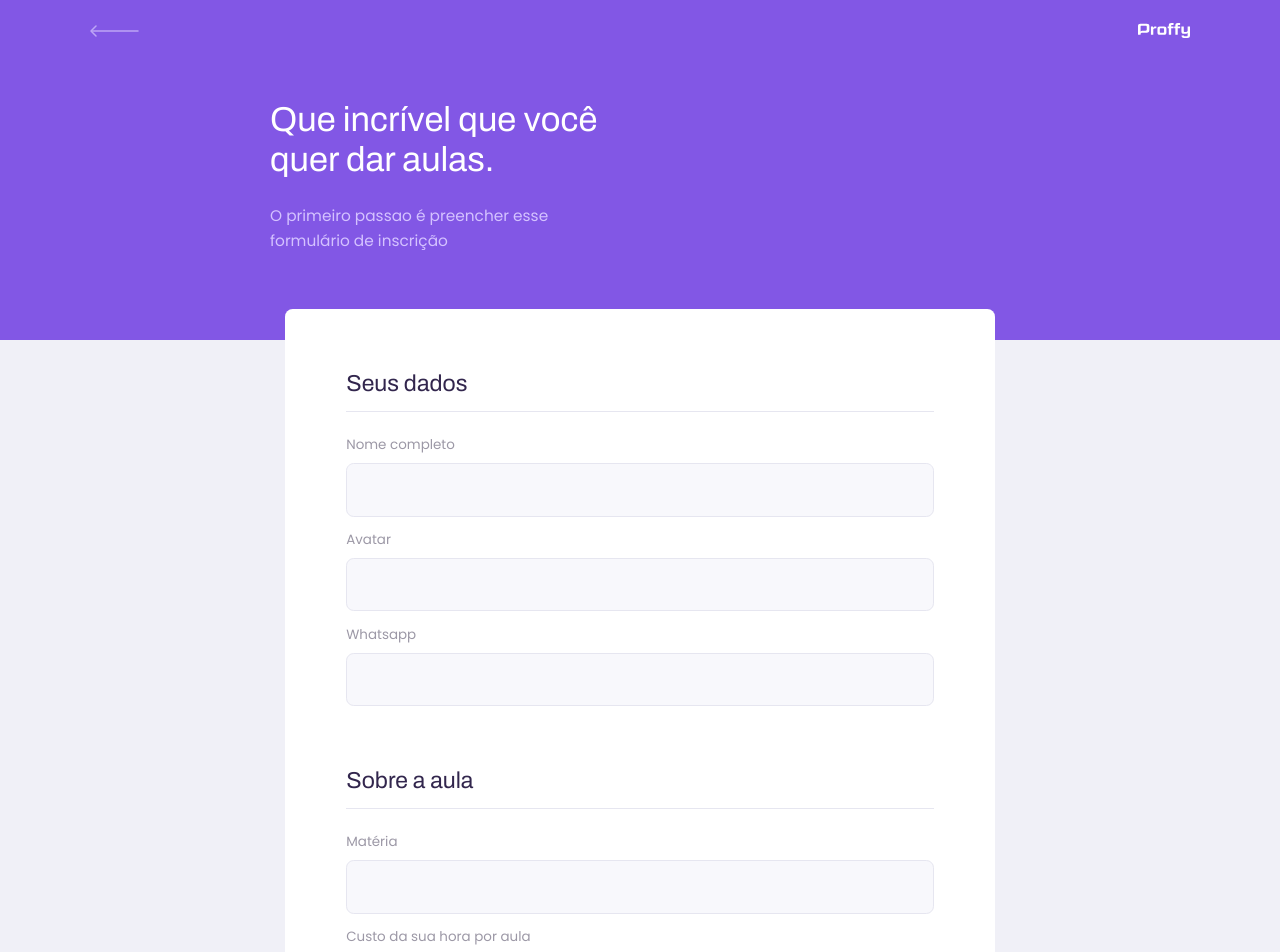
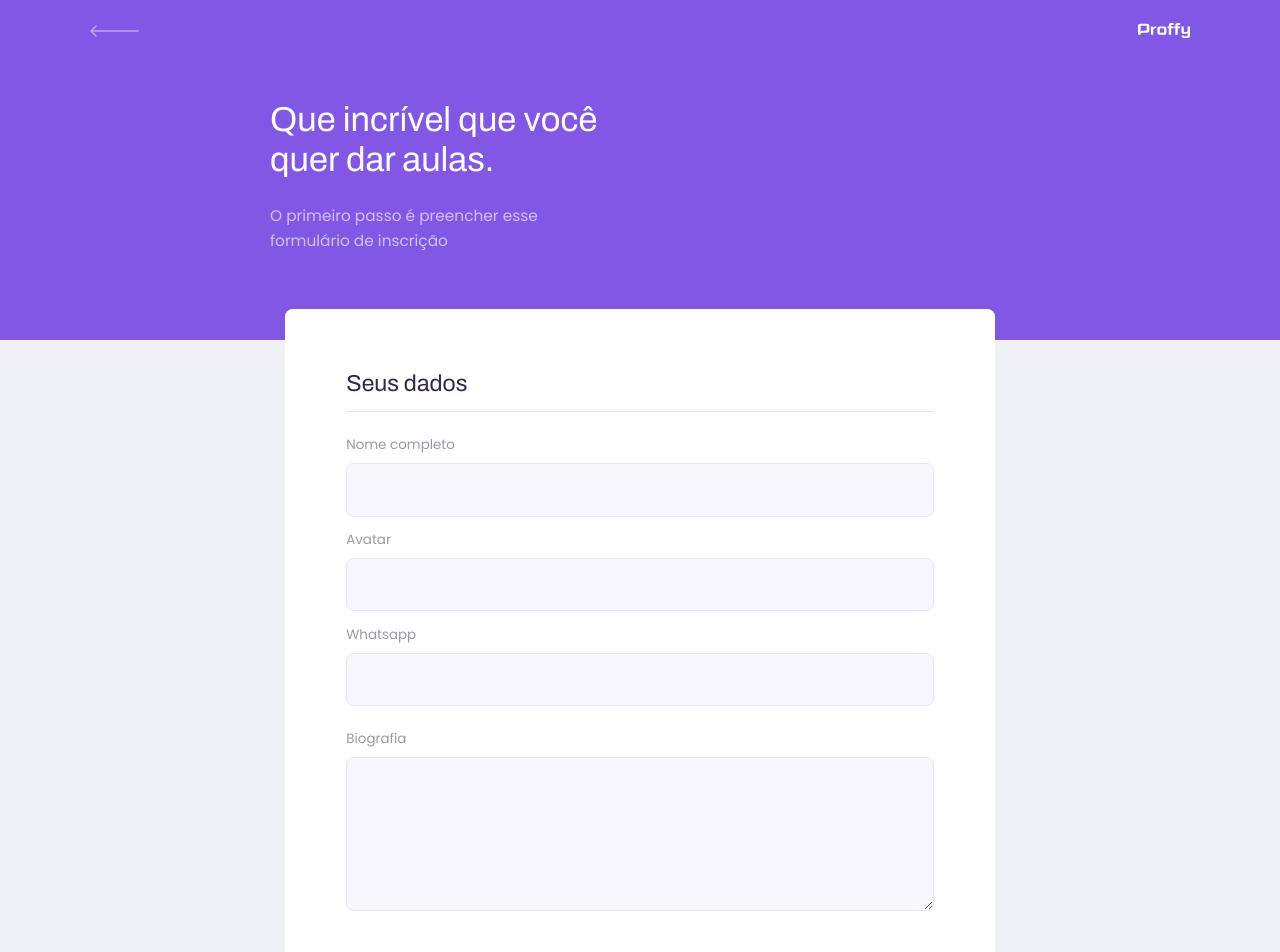
Before and after one commit to erikalbuquerque/nlw_proffy, a React (Create React App) app: page /give-classes in a window 1280 px wide. Shown: the top 952 px of the page. Built offline with nearby package versions, Linux system fonts and the light colour scheme.

Commit message:
add Textarea component and styles

```diff
--- /dev/null
+++ b/src/components/Textarea/index.tsx
@@ -0,0 +1,19 @@
+import React, { TextareaHTMLAttributes } from "react";
+
+import "./styles.css";
+
+interface TextareaProps extends TextareaHTMLAttributes<HTMLTextAreaElement> {
+  name: string;
+  label: string;
+}
+
+const Textarea: React.FC<TextareaProps> = ({ label, name, ...rest }) => {
+  return (
+    <div className="textarea-block">
+      <label htmlFor={name}>{label}</label>
+      <textarea id={name} {...rest} />
+    </div>
+  );
+};
+
+export default Textarea;
--- /dev/null
+++ b/src/components/Textarea/styles.css
@@ -0,0 +1,36 @@
+.textarea-block {
+  position: relative;
+}
+
+.textarea-block + .textarea-block {
+  margin-top: 1.4rem;
+}
+
+.textarea-block label {
+  font-size: 1.4rem;
+}
+
+.textarea-block textarea {
+  width: 100%;
+  height: 16rem;
+  min-height: 8rem;
+  margin-top: 0.8rem;
+  border-radius: 0.8rem;
+  background: var(--color-input-background);
+  border: 1px solid var(--color-line-in-white);
+  outline: 0;
+  resize: vertical;
+  padding: 1.2rem 1.6rem;
+  font: 1.6rem Archivo;
+}
+
+.textarea-block:focus-within::after {
+  width: calc(100% - 3.2rem);
+  height: 2px;
+  content: "";
+  background: var(--color-primary-light);
+  position: absolute;
+  left: 1.6rem;
+  right: 1.6rem;
+  bottom: 7px;
+}
--- a/src/pages/TeachForm/index.tsx
+++ b/src/pages/TeachForm/index.tsx
@@ -1,7 +1,7 @@
 import React from "react";
 import Input from "../../components/Input";
 import PageHeader from "../../components/PageHeader";
-
+import Textarea from "../../components/Textarea";
 import warningIcon from "../../assets/images/icons/warning.svg";
 
 import "./styles.css";
@@ -11,7 +11,7 @@
     <div id="page-teacher-form" className="container">
       <PageHeader
         title="Que incrível que você quer dar aulas."
-        description="O primeiro passao é preencher esse formulário de inscrição"
+        description="O primeiro passo é preencher esse formulário de inscrição"
       />
 
       <main>
@@ -20,6 +20,7 @@
           <Input name="name" label="Nome completo" />
           <Input name="avatar" label="Avatar" />
           <Input name="whatsapp" label="Whatsapp" />
+          <Textarea name="bio" label="Biografia" />
         </fieldset>
 
         <fieldset>
--- a/src/pages/TeachForm/styles.css
+++ b/src/pages/TeachForm/styles.css
@@ -38,6 +38,10 @@
   width: 100%;
   padding-bottom: 1.6rem;
   border-bottom: 1px solid var(--color-line-in-white);
+}
+
+#page-teacher-form main fieldset .input-block + .textarea-block {
+  margin-top: 2.4rem;
 }
 
 #page-teacher-form main footer {
```
